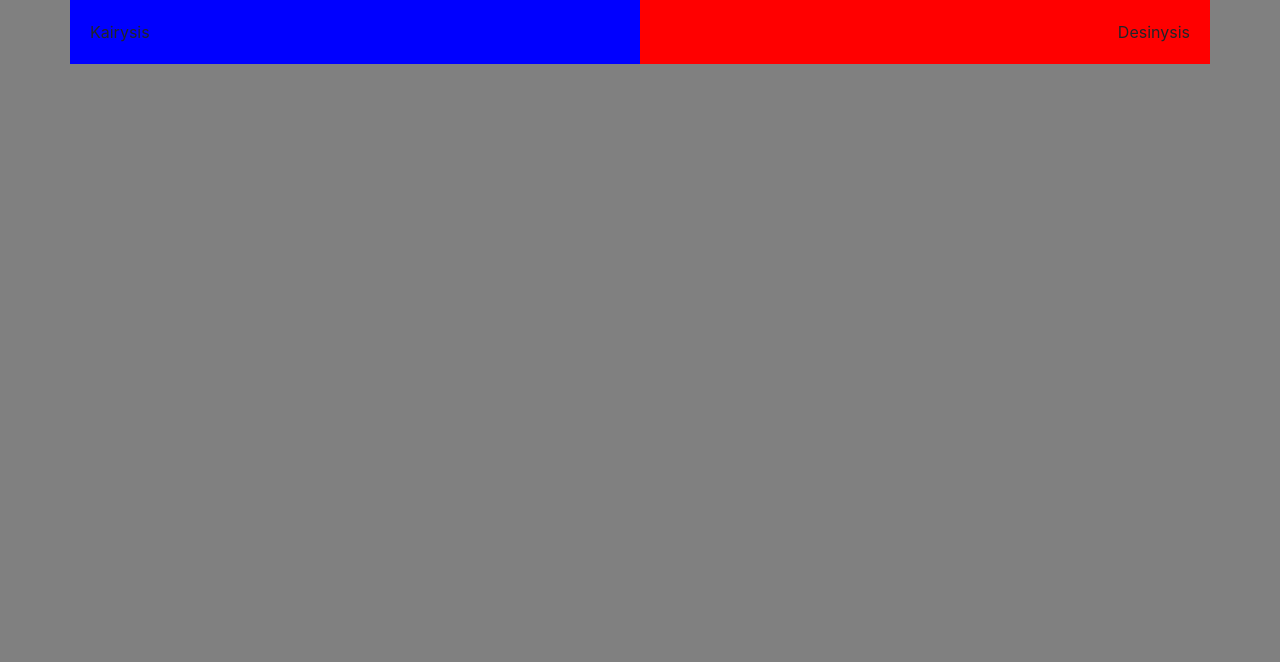
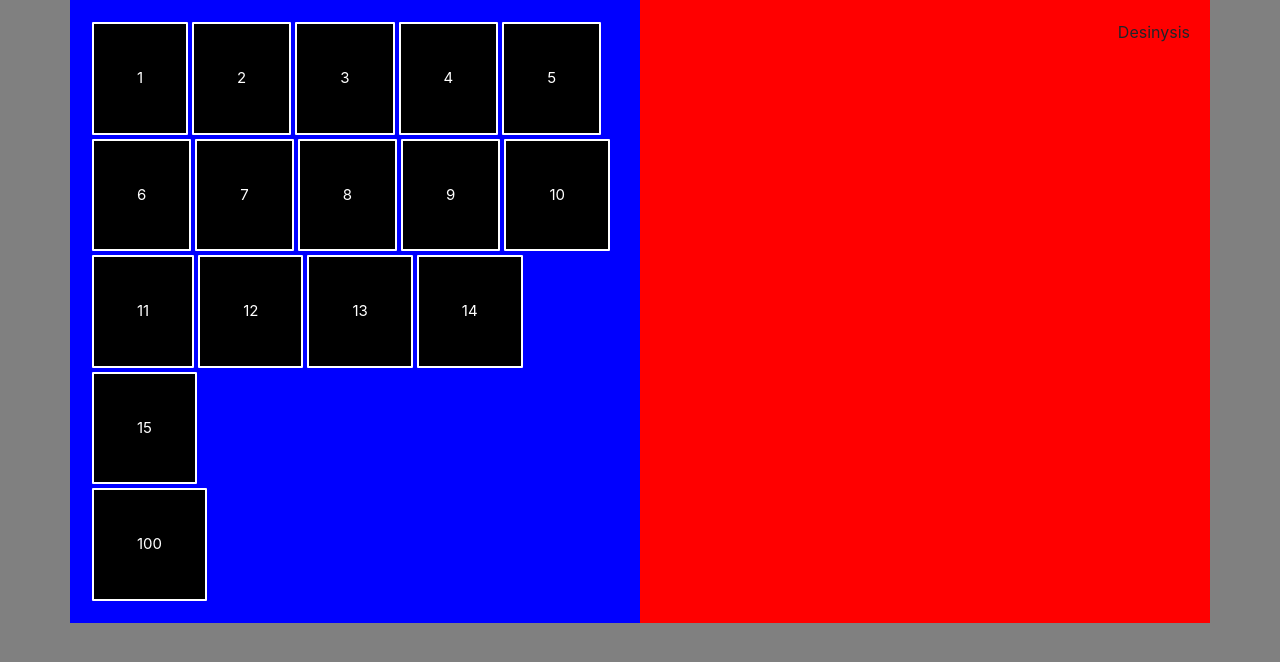
Before and after one commit to ArturVilkicki/5_paskaita, a plain HTML site: page index.html in a window 1280 px wide. Drawn offline with nearby package versions, Linux system fonts and the light colour scheme.

Commit message:
namu darbas 5 paskaitos

```diff
--- a/index.html
+++ b/index.html
@@ -9,12 +9,31 @@
 <body>
 <div class="container">
 	<div class="row">
-		<div class=" spacing left col-6 text-left">Kairysis</div>
+		<div class="spacing left col-6 text-left">
+			<div class="langelis">1</div>
+			<div class="langelis">2</div>
+			<div class="langelis">3</div>
+			<div class="langelis">4</div>
+			<div class="langelis">5</div>
+			<div class="langelis">6</div>
+			<div class="langelis">7</div>
+			<div class="langelis">8</div>
+			<div class="langelis">9</div>
+			<div class="langelis">10</div>
+			<div class="langelis">11</div>
+			<div class="langelis">12</div>
+			<div class="langelis">13</div>
+			<div class="langelis">14</div>
+			<div class="langelis">15</div>
+
+			<div class="langelis2 langelis">100</div>
+
+
+		</div>
 		<div class="spacing right col-6 text-right">Desinysis</div>
 	</div>
-	<div>
-		<div class="col-12"></div>
-	</div>
+
+
 </div>
 </body>
 </html>
--- a/stilius.css
+++ b/stilius.css
@@ -10,3 +10,18 @@ body {
 .spacing {
 	padding: 20px;
 }
+.langelis {
+
+	margin: 2px;
+	padding: 43px;
+	border: 2px solid white;
+	border-radius: 1px;
+	font-size: 15px;
+	color: white;
+	float: left;
+	background-color: black;
+
+}
+.langelis2 {
+	clear: both;
+}
```
